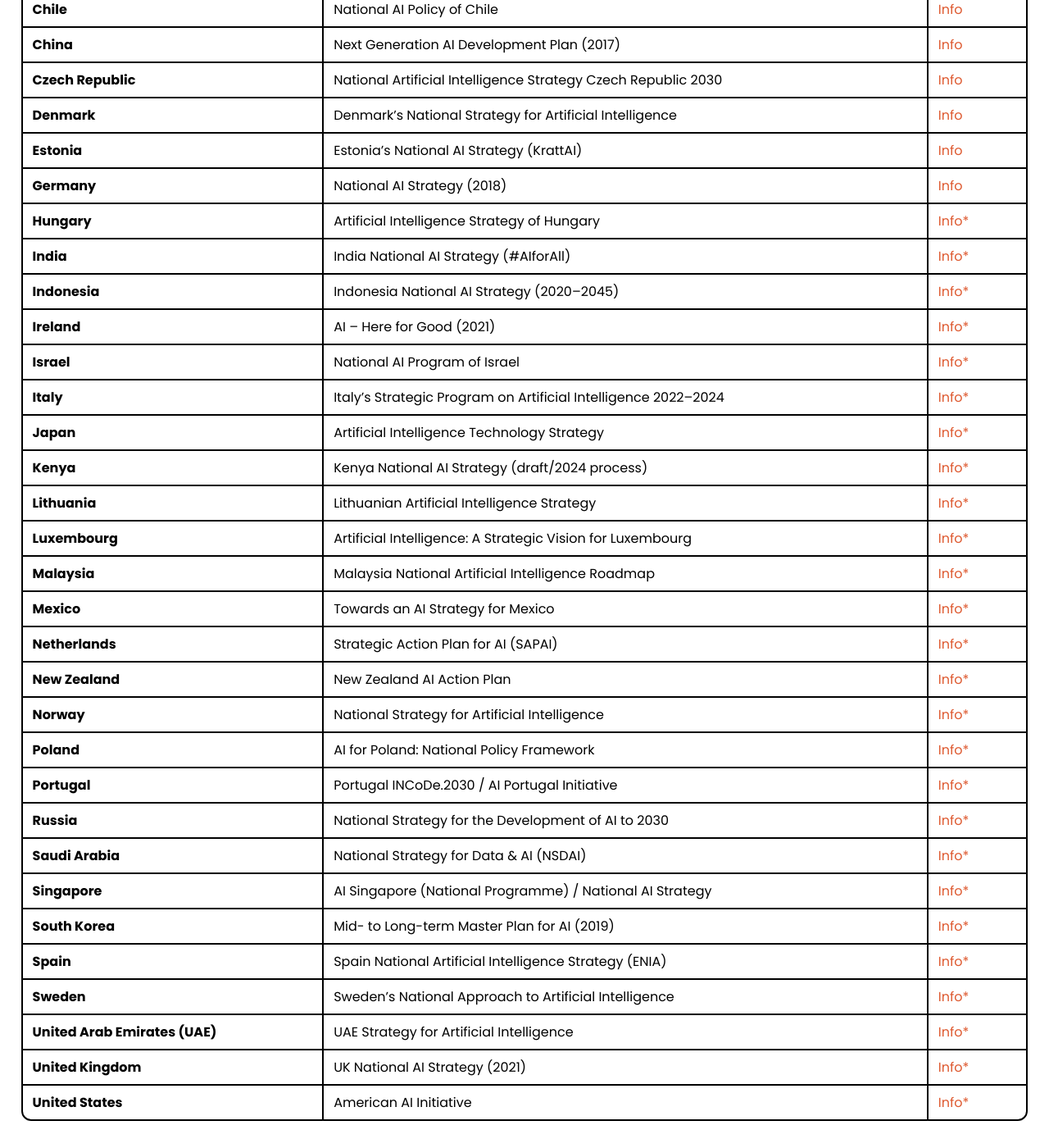
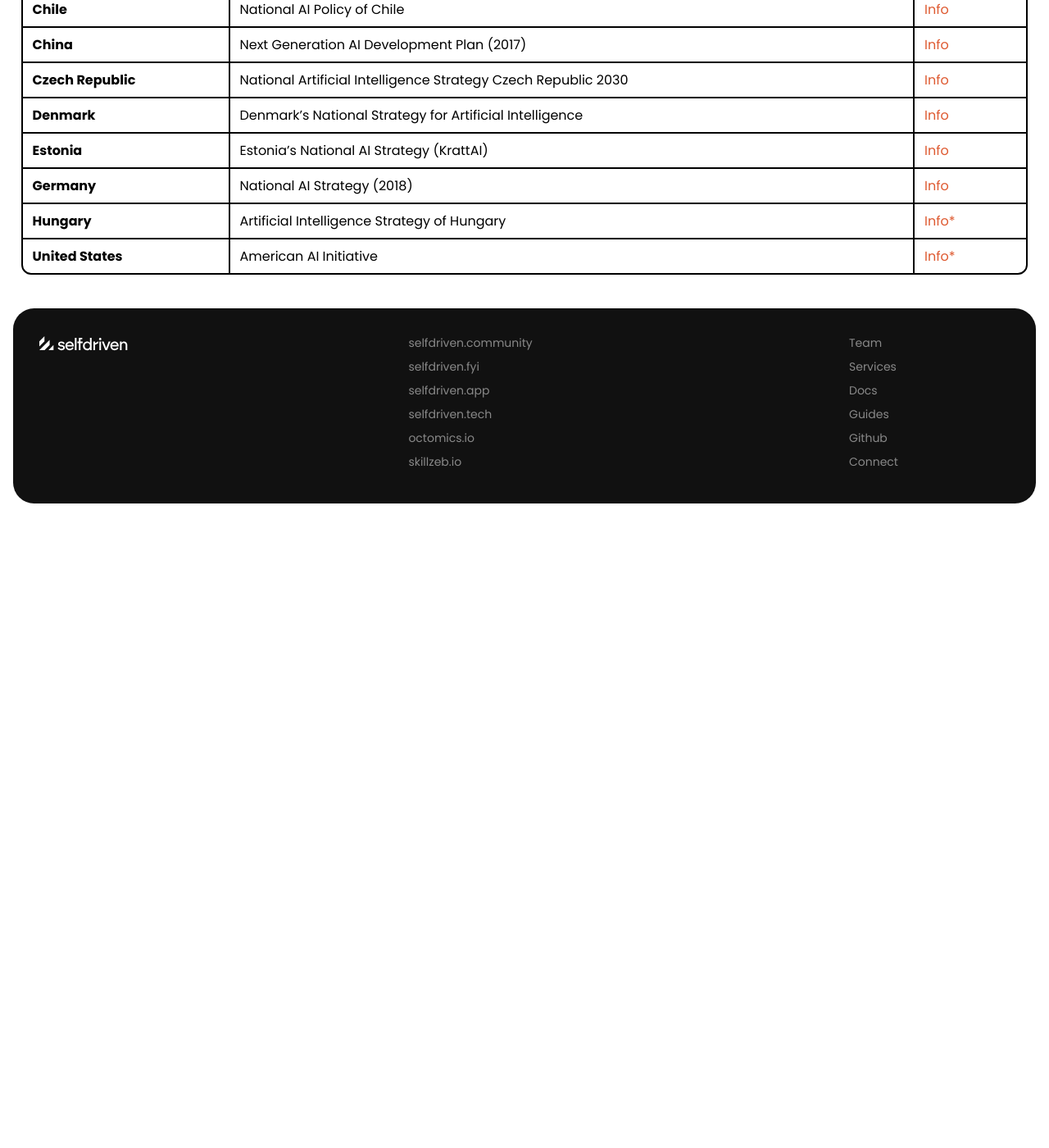
Before and after one commit to selfdriven-foundation/selfdriven-ai, a Jekyll site: the page built from docs/pages/research-governance.md, in a window 1280 px wide and 1400 px high, scrolled down 7944 px. Shown: the whole window at 82% size. Built offline with Jekyll 4.4.1, drawn with Linux system fonts in a browser that asks for light colours; after the commit the page ends 8574 px from its top, so only the background shows below that.

Commit message:
Update research-governance.md

```diff
--- a/docs/pages/research-governance.md
+++ b/docs/pages/research-governance.md
@@ -346,28 +346,4 @@ By adopting and co-shaping ecosystems like selfdriven, governments and communiti
 | **Estonia** | Estonia’s National AI Strategy (KrattAI) | [Info](https://www.kratid.ee/en/kratt-visioon) |
 | **Germany** | National AI Strategy (2018) | [Info](https://www.ki-strategie-deutschland.de/files/downloads/Fortschreibung_KI-Strategie_engl.pdf) |
 | **Hungary** | Artificial Intelligence Strategy of Hungary | [Info*](https://ai-hungary.com) |
-| **India** | India National AI Strategy (#AIforAll) | [Info*](https://www.niti.gov.in/verticals/artificial-intelligence) |
-| **Indonesia** | Indonesia National AI Strategy (2020–2045) | [Info*](https://ai-innovation.id/strategy) |
-| **Ireland** | AI – Here for Good (2021) | [Info*](https://www.gov.ie/en/publication/5ff26-national-ai-strategy-ai-here-for-good/) |
-| **Israel** | National AI Program of Israel | [Info*](https://innovationisrael.org.il) |
-| **Italy** | Italy’s Strategic Program on Artificial Intelligence 2022–2024 | [Info*](https://www.mise.gov.it) |
-| **Japan** | Artificial Intelligence Technology Strategy | [Info*](https://www8.cao.go.jp/cstp/english/index.html) |
-| **Kenya** | Kenya National AI Strategy (draft/2024 process) | [Info*](https://ict.go.ke/digital-economy-blueprint/) |
-| **Lithuania** | Lithuanian Artificial Intelligence Strategy | [Info*](https://eimin.lrv.lt/en/sectoral-policy/innovation/artificial-intelligence/) |
-| **Luxembourg** | Artificial Intelligence: A Strategic Vision for Luxembourg | [Info*](https://ai.gouvernement.lu) |
-| **Malaysia** | Malaysia National Artificial Intelligence Roadmap | [Info*](https://www.mosti.gov.my) |
-| **Mexico** | Towards an AI Strategy for Mexico | [Info*](https://www.centro.mx/publicaciones/ai-strategy/) |
-| **Netherlands** | Strategic Action Plan for AI (SAPAI) | [Info*](https://www.aivd.nl) |
-| **New Zealand** | New Zealand AI Action Plan | [Info*](https://www.mbie.govt.nz) |
-| **Norway** | National Strategy for Artificial Intelligence | [Info*](https://www.regjeringen.no/en/dokumenter/nasjonal-strategi-for-kunstig-intelligens/id2685594/) |
-| **Poland** | AI for Poland: National Policy Framework | [Info*](https://www.gov.pl/web/digital/polityka) |
-| **Portugal** | Portugal INCoDe.2030 / AI Portugal Initiative | [Info*](https://www.incode2030.gov.pt) |
-| **Russia** | National Strategy for the Development of AI to 2030 | [Info*](http://government.ru/docs/38178/) |
-| **Saudi Arabia** | National Strategy for Data & AI (NSDAI) | [Info*](https://sdaia.gov.sa) |
-| **Singapore** | AI Singapore (National Programme) / National AI Strategy | [Info*](https://www.aisingapore.org) |
-| **South Korea** | Mid- to Long-term Master Plan for AI (2019) | [Info*](https://www.msit.go.kr) |
-| **Spain** | Spain National Artificial Intelligence Strategy (ENIA) | [Info*](https://www.mineco.gob.es) |
-| **Sweden** | Sweden’s National Approach to Artificial Intelligence | [Info*](https://www.government.se) |
-| **United Arab Emirates (UAE)** | UAE Strategy for Artificial Intelligence | [Info*](https://u.ae/en/about-the-uae/strategies-initiatives-and-awards/strategies-plans-and-visions/ai) |
-| **United Kingdom** | UK National AI Strategy (2021) | [Info*](https://www.gov.uk/government/publications/national-ai-strategy) |
 | **United States** | American AI Initiative | [Info*](https://www.whitehouse.gov/ai/) |
```
